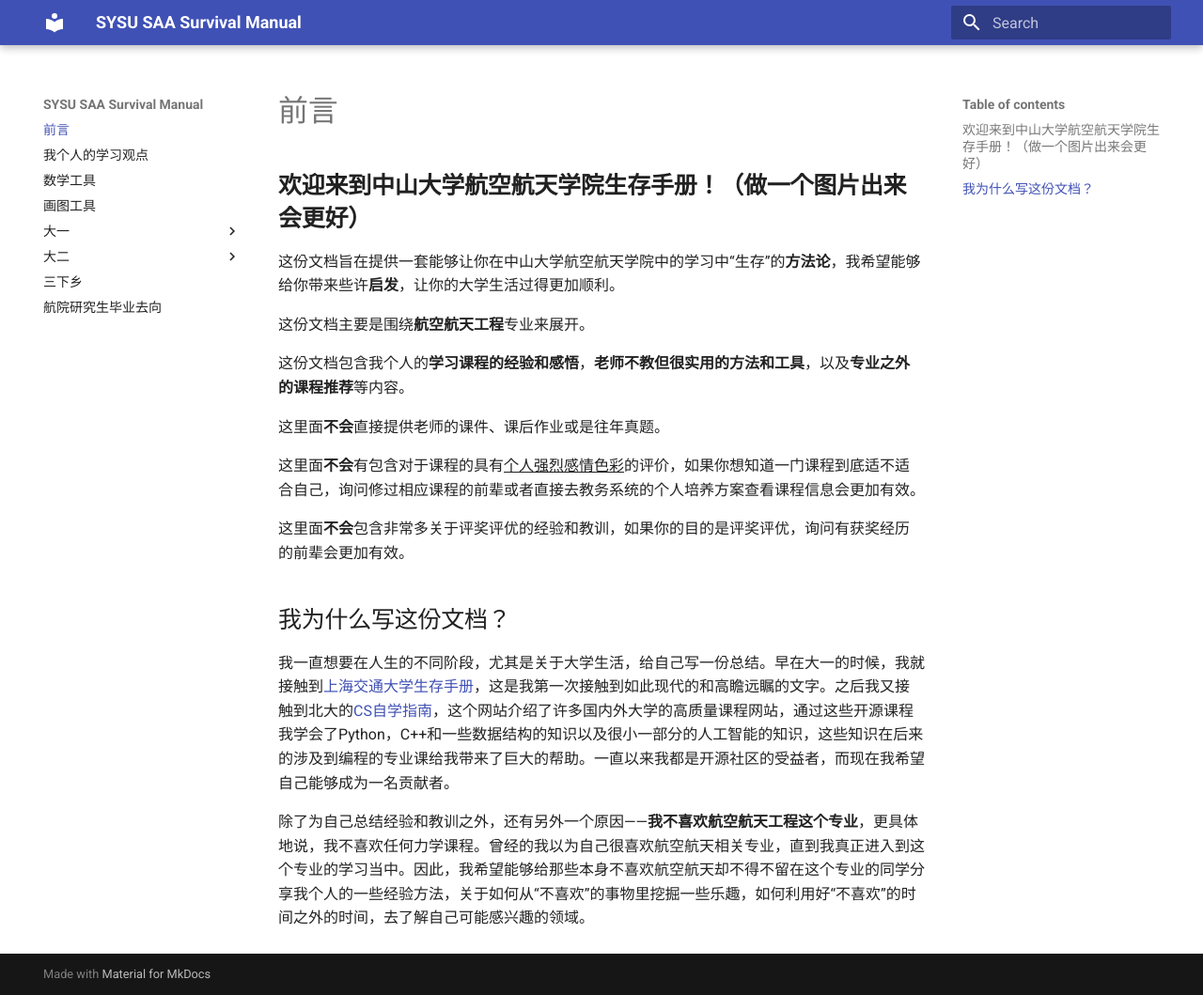
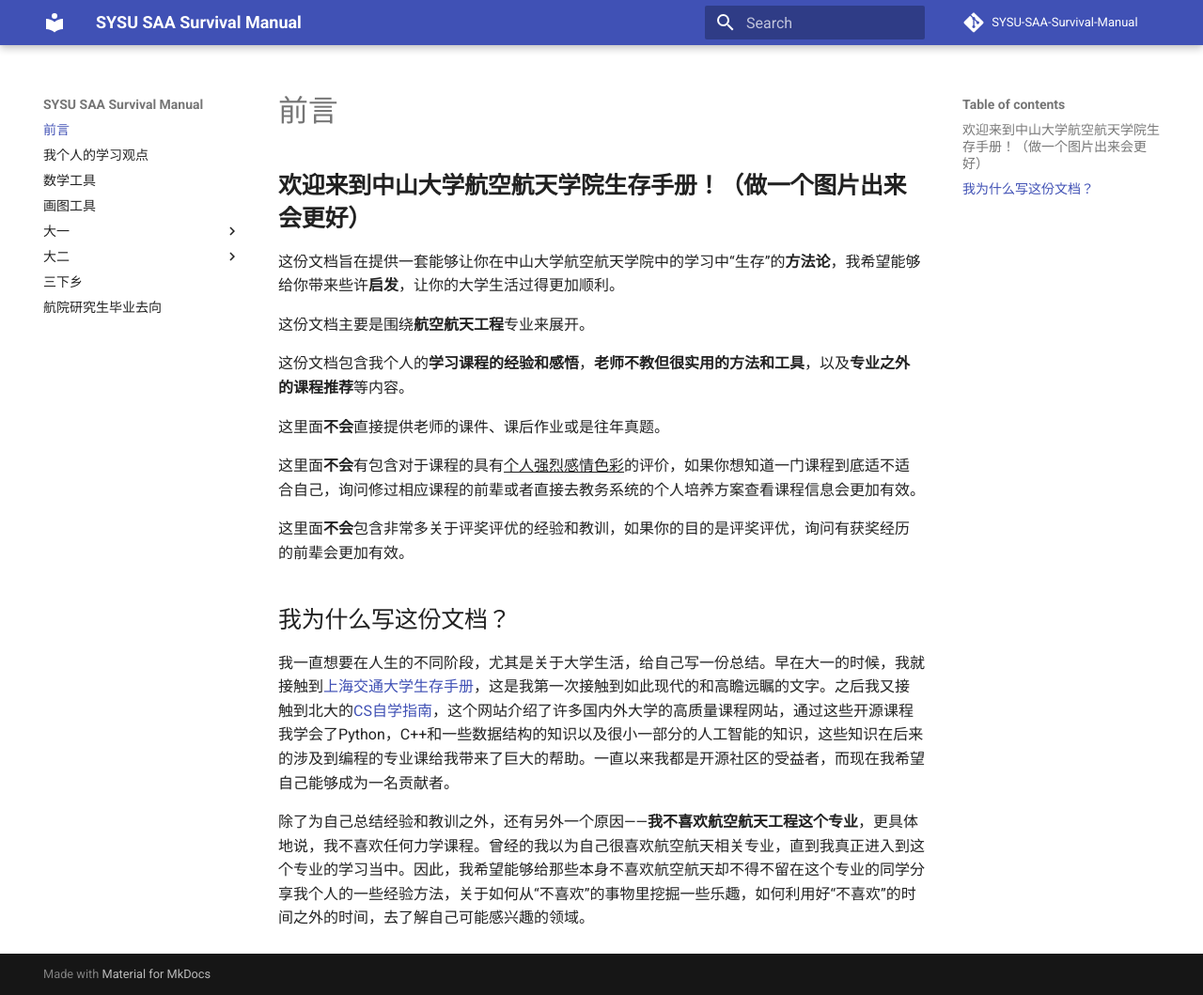
Before and after one commit to yigebande/SYSU-SAA-Survival-Manual, an MkDocs documentation site: the page built from docs/index.md, in a window 1280 px wide and 1059 px high. Shown: the whole window at 94% size. Built offline with MkDocs 1.6.1 and Material for MkDocs 9.7.7, drawn with Linux system fonts in a browser that asks for light colours; comment, search, counter and statistics services are not loaded.

Commit message:
small test

```diff
--- a/mkdocs.yml
+++ b/mkdocs.yml
@@ -19,5 +19,8 @@ nav:
   - 三下乡: 3DownCountry/3DownCountry.md
   - 航院研究生毕业去向: After Graduation.md
 
+repo_url: https://github.com/yigebande/SYSU-SAA-Survival-Manual
+repo_name: SYSU-SAA-Survival-Manual
+
 theme:
   material
```
